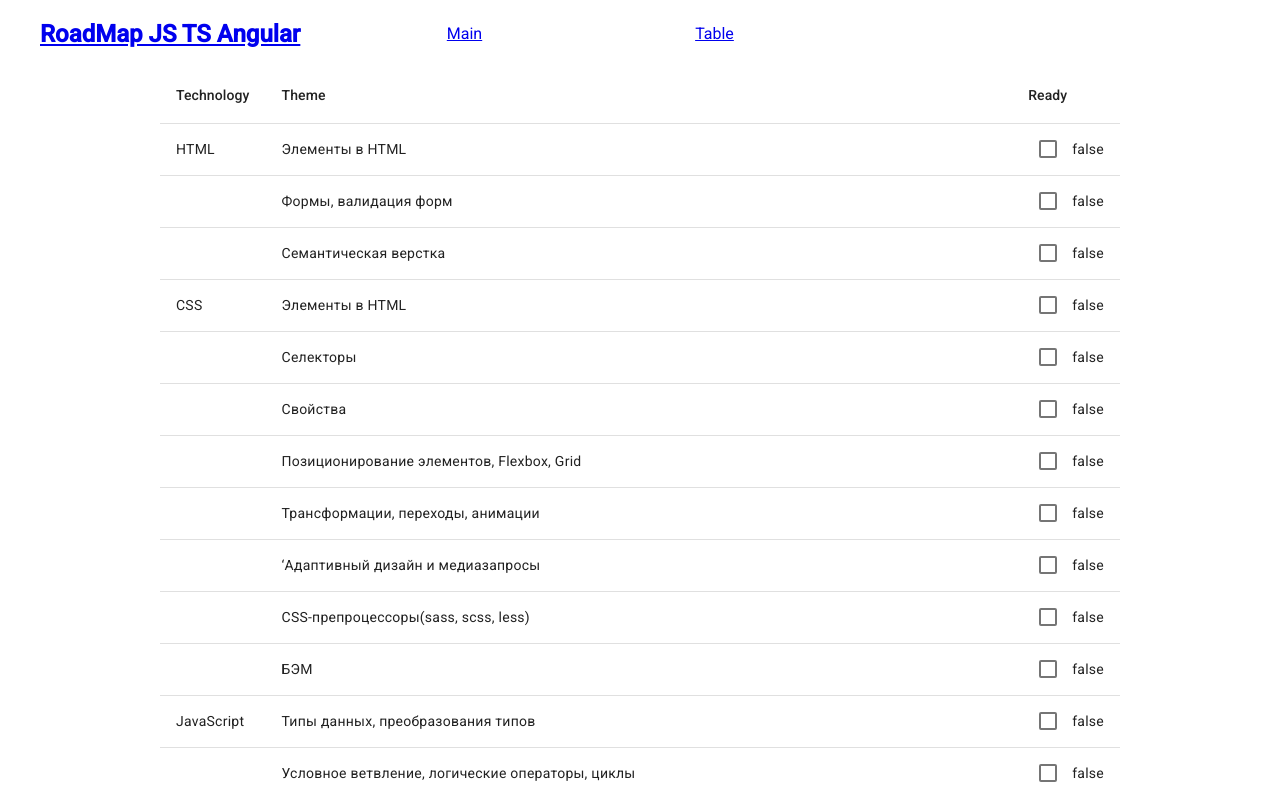
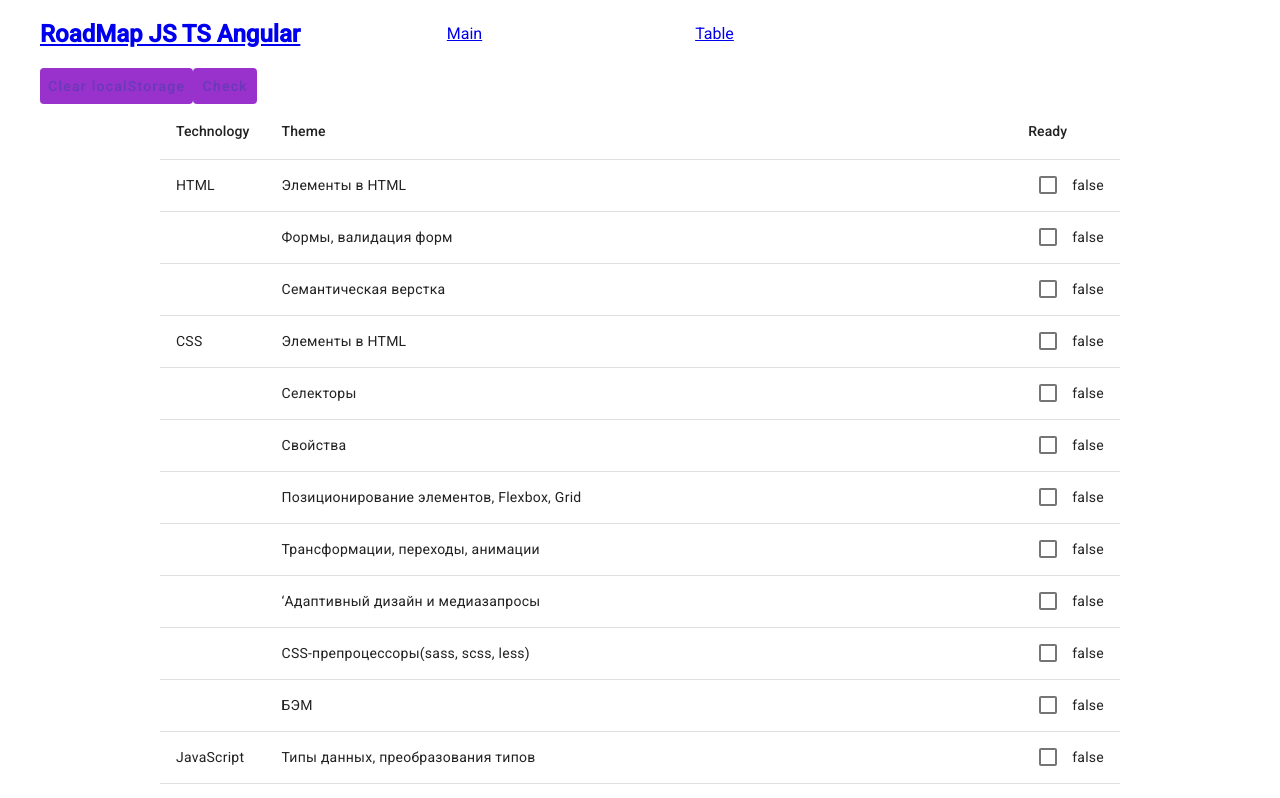
Before and after one commit to mrrsmth/road, an Angular app: page /table in a window 1280 px wide. Shown: the top 798 px of the page. Built offline with nearby package versions, Linux system fonts and the light colour scheme.

Commit message:
add check localStorage functions

```diff
--- a/src/app/pages/table/table.component.html
+++ b/src/app/pages/table/table.component.html
@@ -1,3 +1,6 @@
+<button mat-button (click)="clearLocalStorage()" color="primary">Clear localStorage</button>
+<button mat-button (click)="check()" color="primary">Check</button>
+
 <table mat-table [dataSource]="roadmapTable" class="table">
   <ng-container matColumnDef="technology">
     <th mat-header-cell *matHeaderCellDef>Technology</th>
@@ -11,7 +14,7 @@
 
   <ng-container matColumnDef="bool">
     <th mat-header-cell *matHeaderCellDef>Ready</th>
-    <td mat-cell *matCellDef="let element"><mat-checkbox class="example-margin" [(ngModel)]="element.bool">{{element.bool}}</mat-checkbox>
+    <td mat-cell *matCellDef="let element"><mat-checkbox (change)="addLocalStorage()" class="example-margin" [(ngModel)]="element.bool">{{element.bool}}</mat-checkbox>
     </td>
   </ng-container>
 
--- a/src/app/pages/table/table.component.scss
+++ b/src/app/pages/table/table.component.scss
@@ -3,3 +3,8 @@
     min-width: 80%;
     max-width: 80%;
 }
+
+.mat-mdc-button:not(:disabled) {
+    color: var(--mdc-text-button-label-text-color, inherit);
+    background-color: darkorchid;
+}
--- a/src/app/pages/table/table.component.ts
+++ b/src/app/pages/table/table.component.ts
@@ -1,4 +1,4 @@
-import { Component } from '@angular/core';
+import { Component, OnInit } from '@angular/core';
 import { Table } from 'src/app/interface/table';
 
 @Component({
@@ -6,9 +6,13 @@ import { Table } from 'src/app/interface/table';
   templateUrl: './table.component.html',
   styleUrls: ['./table.component.scss']
 })
-export class TableComponent {
+export class TableComponent implements OnInit {
   headerRoadMapTable: string[] = ['technology', 'theme', 'bool'];
 
+  constructor() {}
+
+  ngOnInit(): void {
+  }
   roadmapTable: Table[] = [
     { technology: 'HTML', theme: 'Элементы в HTML', bool: false},
     { technology: '', theme: 'Формы, валидация форм', bool: false},
@@ -35,4 +39,26 @@ export class TableComponent {
     { technology: '', theme: 'Дебаг в Chrome DevTools', bool: false},
     { technology: '', theme: 'XMLHttpRequest, FetchApi, WebSocket', bool: false},
   ];
+
+  addLocalStorage() {
+    this.roadmapTable.forEach((item) => {
+      if( item.bool === false) {
+        console.log(false);
+      } else {
+        localStorage.setItem(item.theme,'true');
+        this.check()
+      }
+    });
+  }
+
+  clearLocalStorage() {
+    localStorage.clear();
+  }
+
+  check() {
+    for(let i=0; i<localStorage.length; i++) {
+      let key = localStorage.key(i) as string;
+      console.log(`${key}: ${localStorage.getItem(key)}`);
+    }
+  }
 }
```
